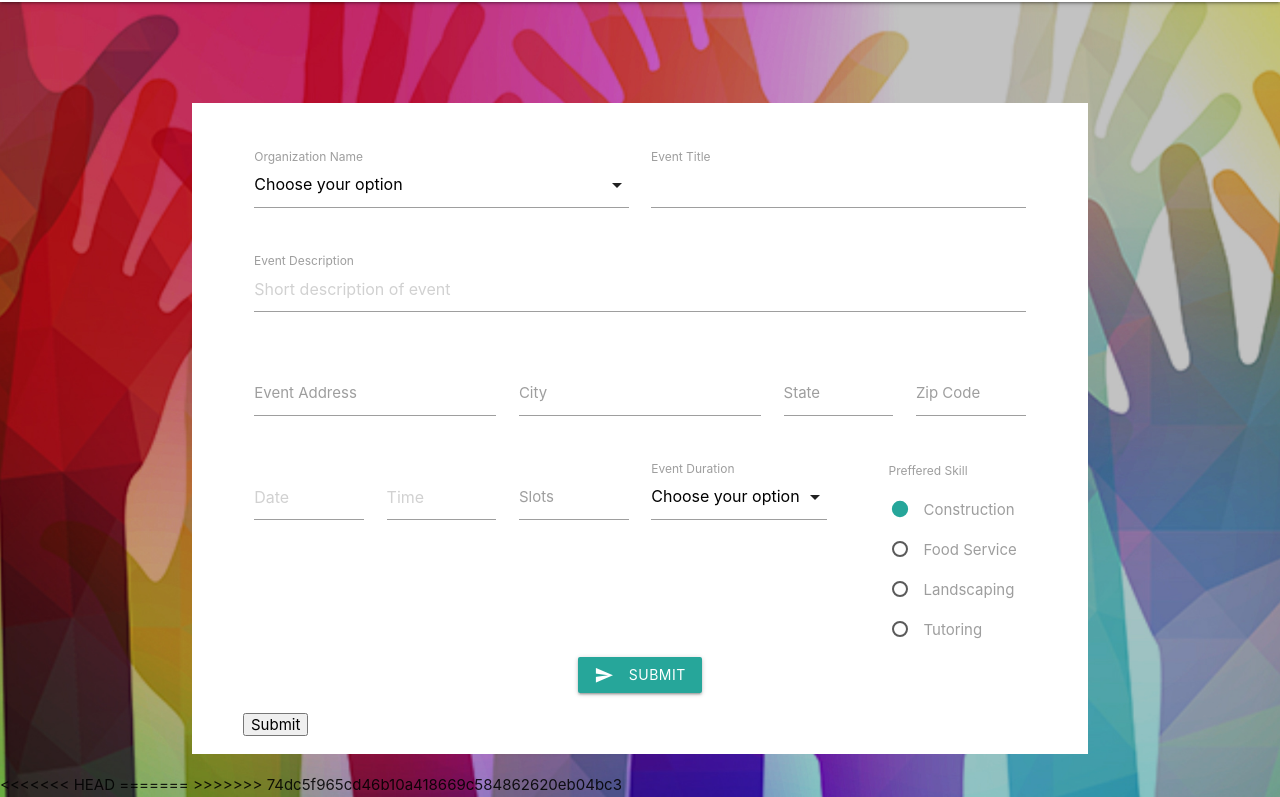
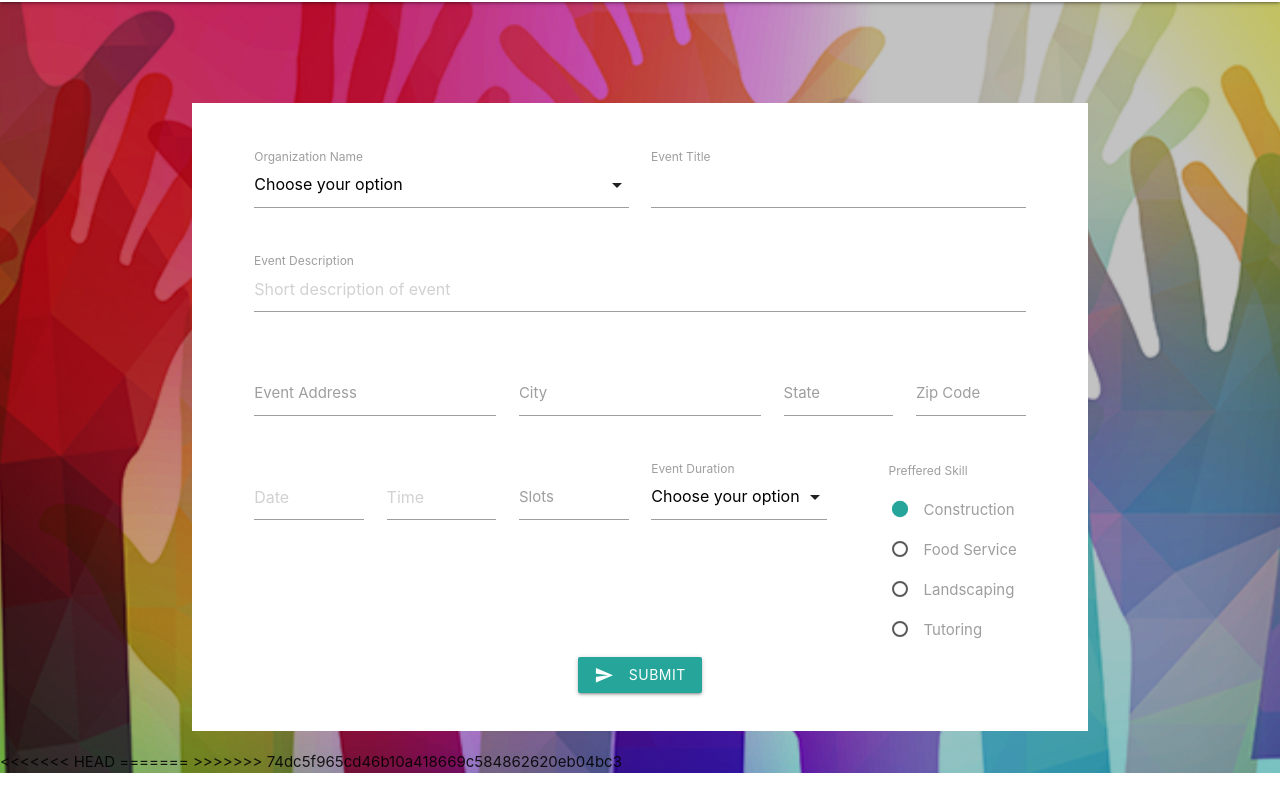
Before and after one commit to houckchris/project2, a website: page public/events.html in a window 1280 px wide. Shown: the part 146-943 px from the top of the page. After the commit the page ends 919 px from the top, so only its background shows below. Drawn offline with nearby package versions, Linux system fonts and the light colour scheme; no server answers; a web font is replaced by a local one.

Commit message:
changes to org.js

```diff
--- a/public/events.html
+++ b/public/events.html
@@ -162,7 +162,6 @@
                 </div>
             </div>
 
-<button type="submit" value="Submit">Submit</button>
         </form>
     </div>
 
```
